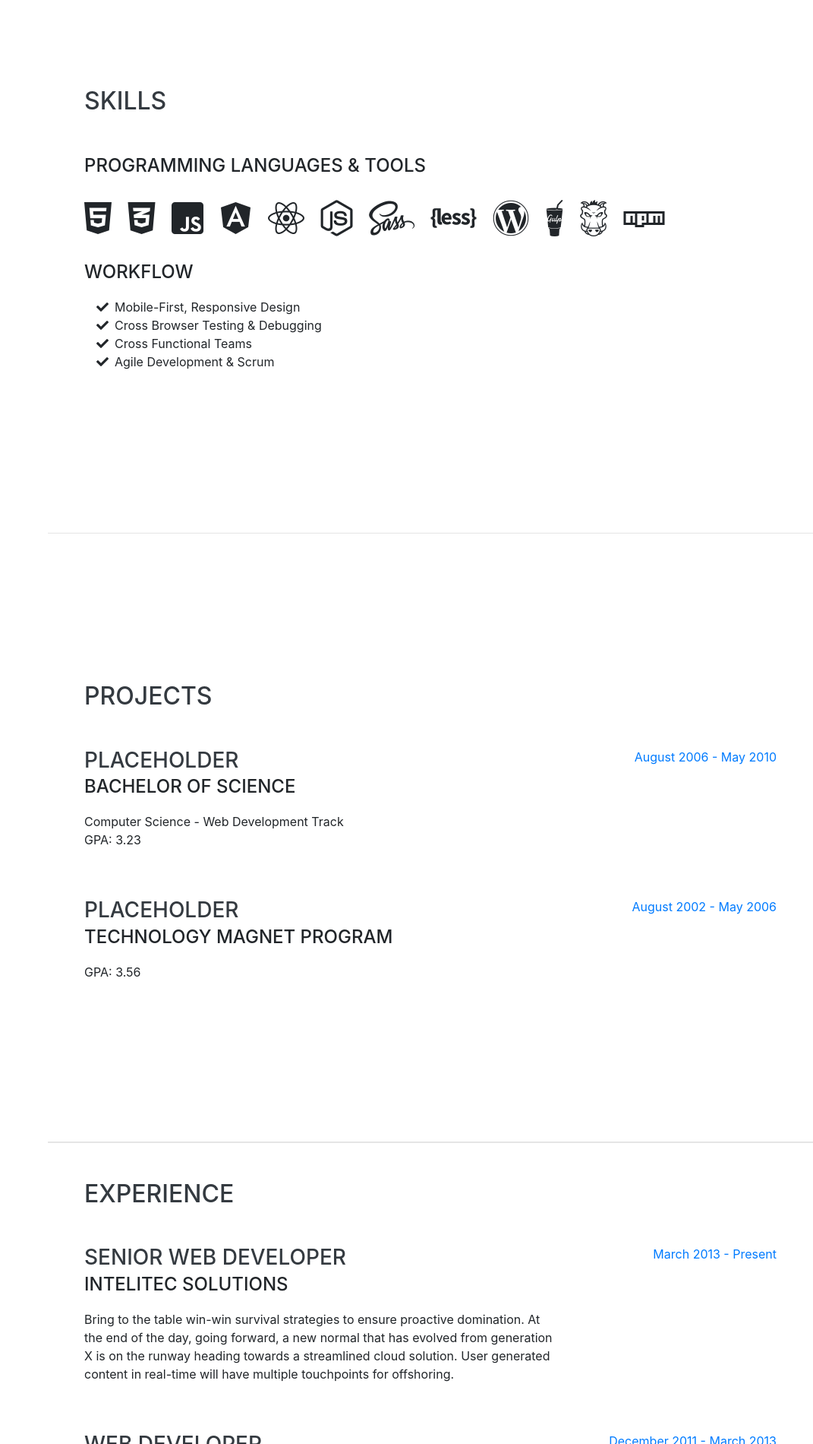
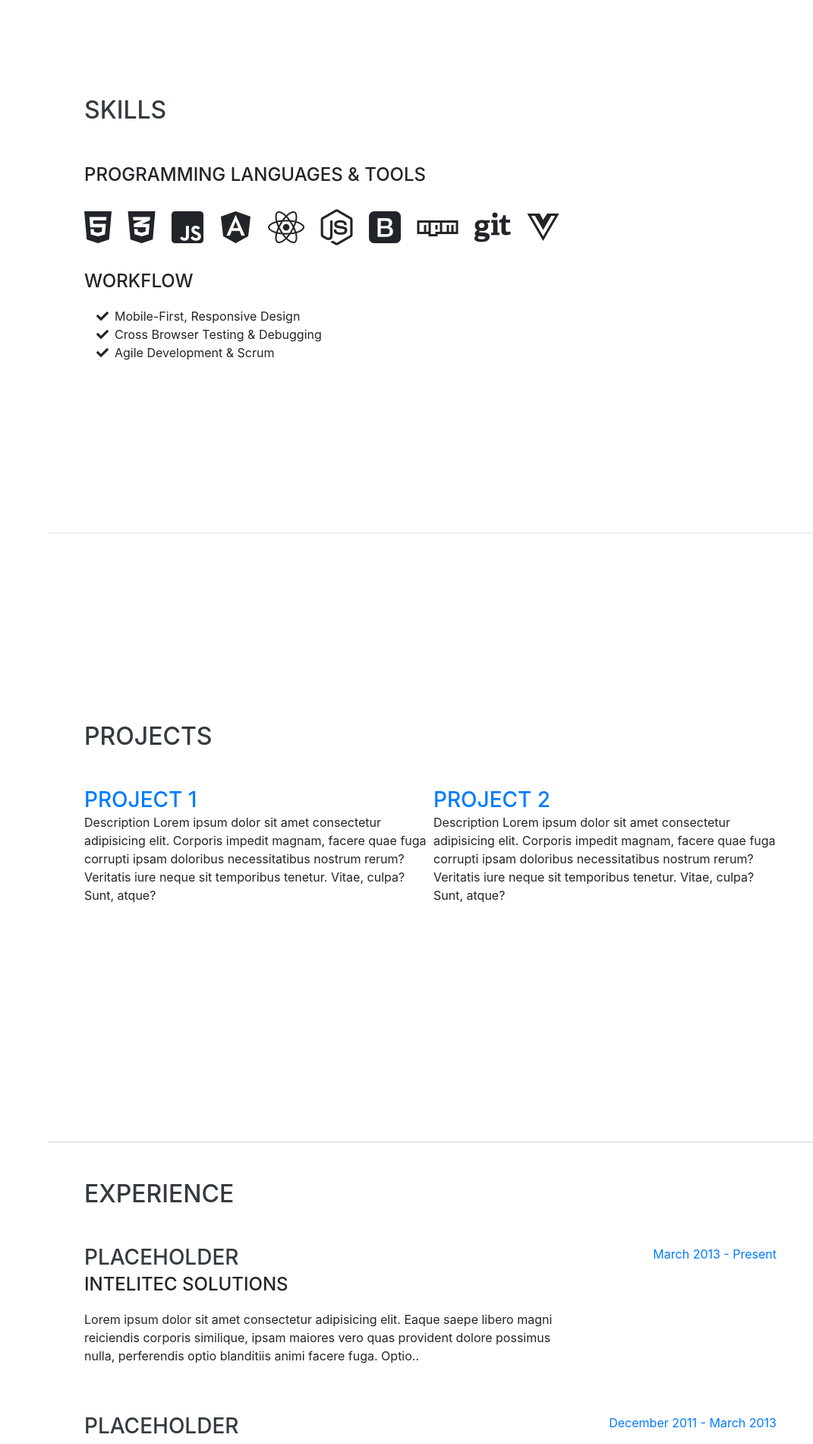
Before and after one commit to tim-thompson82/Tim-Thompson82, a website with bundled scripts: page index.html in a window 1280 px wide. Shown: the part 900-2800 px from the top of the page at 76% size, without its empty margins (209-1280 px from the left). Built offline with nearby package versions, Linux system fonts and the light colour scheme; a web font is replaced by a local one.

Commit message:
tentative layout with placeholder

```diff
--- a/index.html
+++ b/index.html
@@ -8,7 +8,7 @@
   <meta name="description" content="">
   <meta name="author" content="">
 
-  <title>Resume - Start Bootstrap Theme</title>
+  <title>Tim Thompson</title>
 
   <!-- Bootstrap core CSS -->
   <link href="vendor/bootstrap/css/bootstrap.min.css" rel="stylesheet">
@@ -67,9 +67,9 @@
         <div class="subheading mb-5">7205 West Tobi Court · Boise, ID 83714 · (208) 540-2095 ·
           <a href="mailto:Tim.Thompson8201@gmail.com">Tim.Thompson8201@gmail.com</a>
         </div>
-        <p class="lead mb-5">I am experienced in leveraging agile frameworks to provide a robust synopsis for high level
-          overviews. Iterative approaches to corporate strategy foster collaborative thinking to further the overall
-          value proposition.</p>
+        <p class="lead mb-5">Lorem ipsum dolor sit amet consectetur adipisicing elit. Doloribus, pariatur! Accusantium
+          illo suscipit dolorum distinctio, nam quidem animi cum veniam praesentium dicta id aut voluptatum rem eius in
+          excepturi quia?</p>
         <div class="social-icons">
           <a href="#">
             <i class="fab fa-linkedin-in"></i>
@@ -115,22 +115,19 @@
             <i class="fab fa-node-js"></i>
           </li>
           <li class="list-inline-item">
-            <i class="fab fa-sass"></i>
-          </li>
-          <li class="list-inline-item">
-            <i class="fab fa-less"></i>
-          </li>
-          <li class="list-inline-item">
-            <i class="fab fa-wordpress"></i>
-          </li>
-          <li class="list-inline-item">
-            <i class="fab fa-gulp"></i>
-          </li>
-          <li class="list-inline-item">
-            <i class="fab fa-grunt"></i>
+            <i class="fab fa-bootstrap"></i>
           </li>
           <li class="list-inline-item">
             <i class="fab fa-npm"></i>
+
+          </li>
+          <li class="list-inline-item">
+            <i class="fab fa-git"></i>
+          </li>
+
+          </li>
+          <li class="list-inline-item">
+            <i class="fab fa-vuejs"></i>
           </li>
         </ul>
 
@@ -144,9 +141,6 @@
             Cross Browser Testing &amp; Debugging</li>
           <li>
             <i class="fa-li fa fa-check"></i>
-            Cross Functional Teams</li>
-          <li>
-            <i class="fa-li fa fa-check"></i>
             Agile Development &amp; Scrum</li>
         </ul>
       </div>
@@ -158,29 +152,27 @@
       <div class="w-100">
         <h2 class="mb-5">Projects</h2>
         <div class="resume-item d-flex flex-column flex-md-row justify-content-between mb-5">
+          <div class="resume-content pr-2">
+            <h3 class="mb-0"><a href="#">Project 1</a></h3>
+
+            <p>Description Lorem ipsum dolor sit amet consectetur adipisicing elit. Corporis impedit magnam, facere quae
+              fuga corrupti ipsam doloribus necessitatibus nostrum rerum? Veritatis iure neque sit temporibus tenetur.
+              Vitae, culpa? Sunt, atque?</p>
+          </div>
           <div class="resume-content">
-            <h3 class="mb-0">Placeholder</h3>
-            <div class="subheading mb-3">Bachelor of Science</div>
-            <div>Computer Science - Web Development Track</div>
-            <p>GPA: 3.23</p>
+            <h3 class="mb-0"><a href="#">Project 2</a></h3>
+
+            <p>Description Lorem ipsum dolor sit amet consectetur adipisicing elit. Corporis impedit magnam, facere quae
+              fuga corrupti ipsam doloribus necessitatibus nostrum rerum? Veritatis iure neque sit temporibus tenetur.
+              Vitae, culpa? Sunt, atque?</p>
           </div>
-          <div class="resume-date text-md-right">
-            <span class="text-primary">August 2006 - May 2010</span>
-          </div>
-        </div>
 
-        <div class="resume-item d-flex flex-column flex-md-row justify-content-between">
-          <div class="resume-content">
-            <h3 class="mb-0">Placeholder</h3>
-            <div class="subheading mb-3">Technology Magnet Program</div>
-            <p>GPA: 3.56</p>
-          </div>
-          <div class="resume-date text-md-right">
-            <span class="text-primary">August 2002 - May 2006</span>
-          </div>
+
+
         </div>
 
       </div>
+
     </section>
 
     <hr class="m-0">
@@ -193,12 +185,11 @@
 
         <div class="resume-item d-flex flex-column flex-md-row justify-content-between mb-5">
           <div class="resume-content">
-            <h3 class="mb-0">Senior Web Developer</h3>
+            <h3 class="mb-0">Placeholder</h3>
             <div class="subheading mb-3">Intelitec Solutions</div>
-            <p>Bring to the table win-win survival strategies to ensure proactive domination. At the end of the day,
-              going forward, a new normal that has evolved from generation X is on the runway heading towards a
-              streamlined cloud solution. User generated content in real-time will have multiple touchpoints for
-              offshoring.</p>
+            <p>Lorem ipsum dolor sit amet consectetur adipisicing elit. Eaque saepe libero magni reiciendis corporis
+              similique, ipsam maiores vero quas provident dolore possimus nulla, perferendis optio blanditiis animi
+              facere fuga. Optio..</p>
           </div>
           <div class="resume-date text-md-right">
             <span class="text-primary">March 2013 - Present</span>
@@ -207,11 +198,11 @@
 
         <div class="resume-item d-flex flex-column flex-md-row justify-content-between mb-5">
           <div class="resume-content">
-            <h3 class="mb-0">Web Developer</h3>
+            <h3 class="mb-0">Placeholder</h3>
             <div class="subheading mb-3">Intelitec Solutions</div>
-            <p>Capitalize on low hanging fruit to identify a ballpark value added activity to beta test. Override the
-              digital divide with additional clickthroughs from DevOps. Nanotechnology immersion along the information
-              highway will close the loop on focusing solely on the bottom line.</p>
+            <p>Lorem ipsum dolor sit amet consectetur adipisicing elit. Alias pariatur sint voluptatum iure, ipsam
+              perspiciatis enim, doloremque voluptatem ipsum tempora nesciunt quae, fugit nulla sequi doloribus
+              recusandae. Atque, aut ea!</p>
           </div>
           <div class="resume-date text-md-right">
             <span class="text-primary">December 2011 - March 2013</span>
@@ -220,11 +211,11 @@
 
         <div class="resume-item d-flex flex-column flex-md-row justify-content-between mb-5">
           <div class="resume-content">
-            <h3 class="mb-0">Junior Web Designer</h3>
+            <h3 class="mb-0">Placeholder</h3>
             <div class="subheading mb-3">Shout! Media Productions</div>
-            <p>Podcasting operational change management inside of workflows to establish a framework. Taking seamless
-              key performance indicators offline to maximise the long tail. Keeping your eye on the ball while
-              performing a deep dive on the start-up mentality to derive convergence on cross-platform integration.</p>
+            <p>Lorem, ipsum dolor sit amet consectetur adipisicing elit. Quaerat pariatur voluptatibus temporibus rem
+              vitae ut eaque, in praesentium maxime laboriosam, officia, expedita tempora nam. Nihil, harum illo!
+              Veniam, optio dolor.</p>
           </div>
           <div class="resume-date text-md-right">
             <span class="text-primary">July 2010 - December 2011</span>
@@ -233,11 +224,11 @@
 
         <div class="resume-item d-flex flex-column flex-md-row justify-content-between">
           <div class="resume-content">
-            <h3 class="mb-0">Web Design Intern</h3>
+            <h3 class="mb-0">Placeholder</h3>
             <div class="subheading mb-3">Shout! Media Productions</div>
-            <p>Collaboratively administrate empowered markets via plug-and-play networks. Dynamically procrastinate B2C
-              users after installed base benefits. Dramatically visualize customer directed convergence without
-              revolutionary ROI.</p>
+            <p>Lorem ipsum dolor sit amet consectetur adipisicing elit. Nostrum amet possimus, aliquam veritatis unde
+              quos quisquam provident, quae similique, temporibus debitis porro officia voluptatum nam laborum quam
+              assumenda accusantium. Qui?</p>
           </div>
           <div class="resume-date text-md-right">
             <span class="text-primary">September 2008 - June 2010</span>
```
